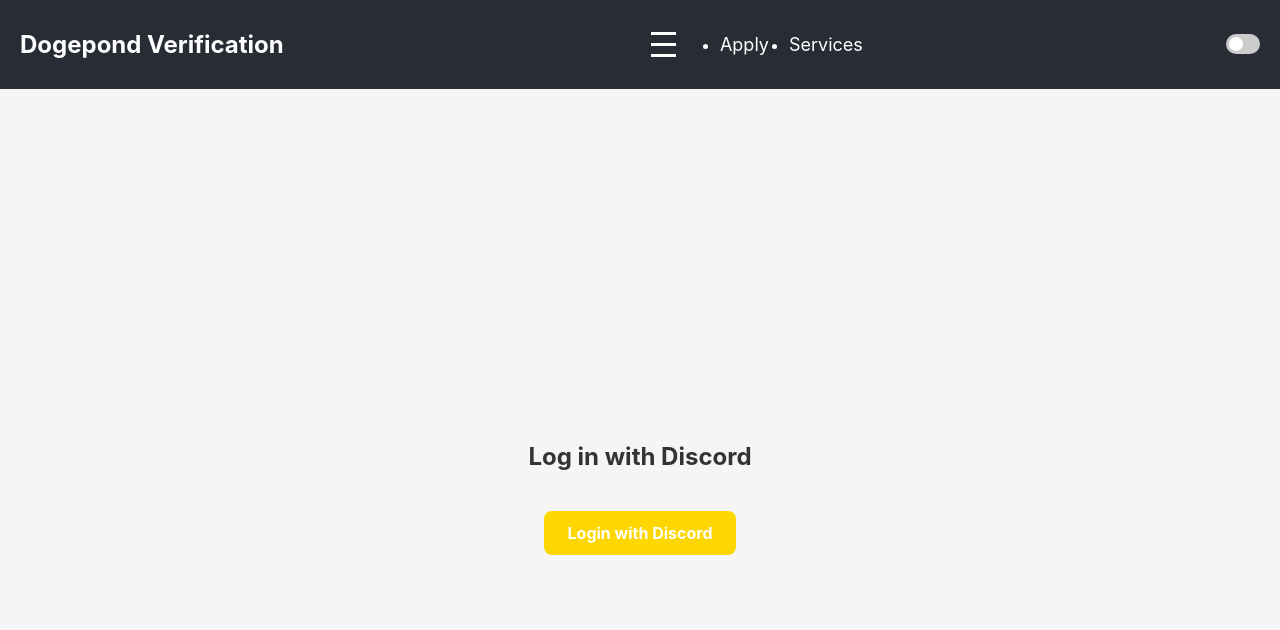
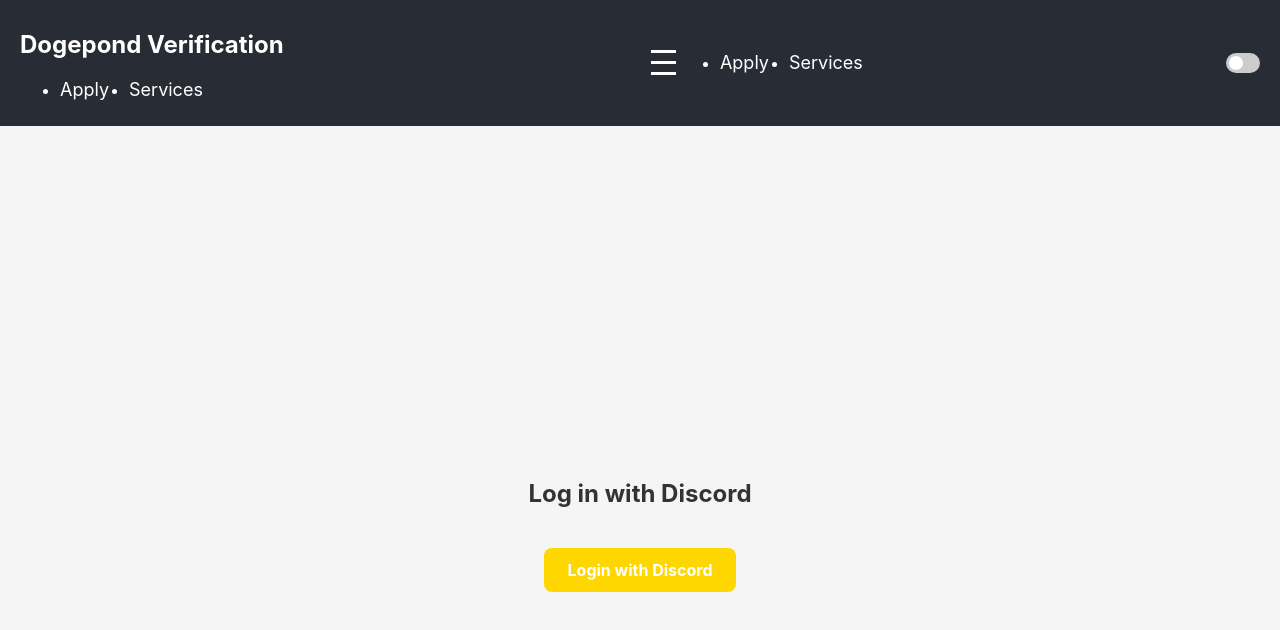
Before and after one commit to jlloyd0430/doginal-verification, a React (Create React App) app: page / in a window 1280 px wide. Shown: the top 630 px of the page. Built offline with nearby package versions, Linux system fonts and the light colour scheme; no server answers.

Commit message:
Update Navbar.js

```diff
--- a/src/components/Navbar.js
+++ b/src/components/Navbar.js
@@ -11,16 +11,21 @@ const Navbar = ({ darkMode, toggleDarkMode }) => {
 
   return (
     <nav className="navbar">
-      <h1 className="navbar-logo">Dogepond Verification</h1>
+      <div className="navbar-left">
+        <h1 className="navbar-logo">Dogepond Verification</h1>
+        <ul className="nav-links desktop-links">
+          <li><Link to="/applications">Apply</Link></li>
+          <li><Link to="/services">Services</Link></li>
+        </ul>
+      </div>
       <div className="menu-icon" onClick={toggleMenu}>
         <div className={`bar ${menuOpen ? 'open' : ''}`} />
         <div className={`bar ${menuOpen ? 'open' : ''}`} />
         <div className={`bar ${menuOpen ? 'open' : ''}`} />
       </div>
-      <ul className={`nav-links ${menuOpen ? 'show' : ''}`}>
+      <ul className={`nav-links ${menuOpen ? 'show' : ''} mobile-links`}>
         <li><Link to="/applications" onClick={() => setMenuOpen(false)}>Apply</Link></li>
         <li><Link to="/services" onClick={() => setMenuOpen(false)}>Services</Link></li>
-        {/* Mobile dark mode toggle */}
         <li className="mobile-dark-mode-toggle">
           <label className="switch">
             <input type="checkbox" checked={darkMode} onChange={toggleDarkMode} />
@@ -28,7 +33,6 @@ const Navbar = ({ darkMode, toggleDarkMode }) => {
           </label>
         </li>
       </ul>
-      {/* Desktop dark mode toggle */}
       <div className="dark-mode-toggle">
         <label className="switch">
           <input type="checkbox" checked={darkMode} onChange={toggleDarkMode} />
```
